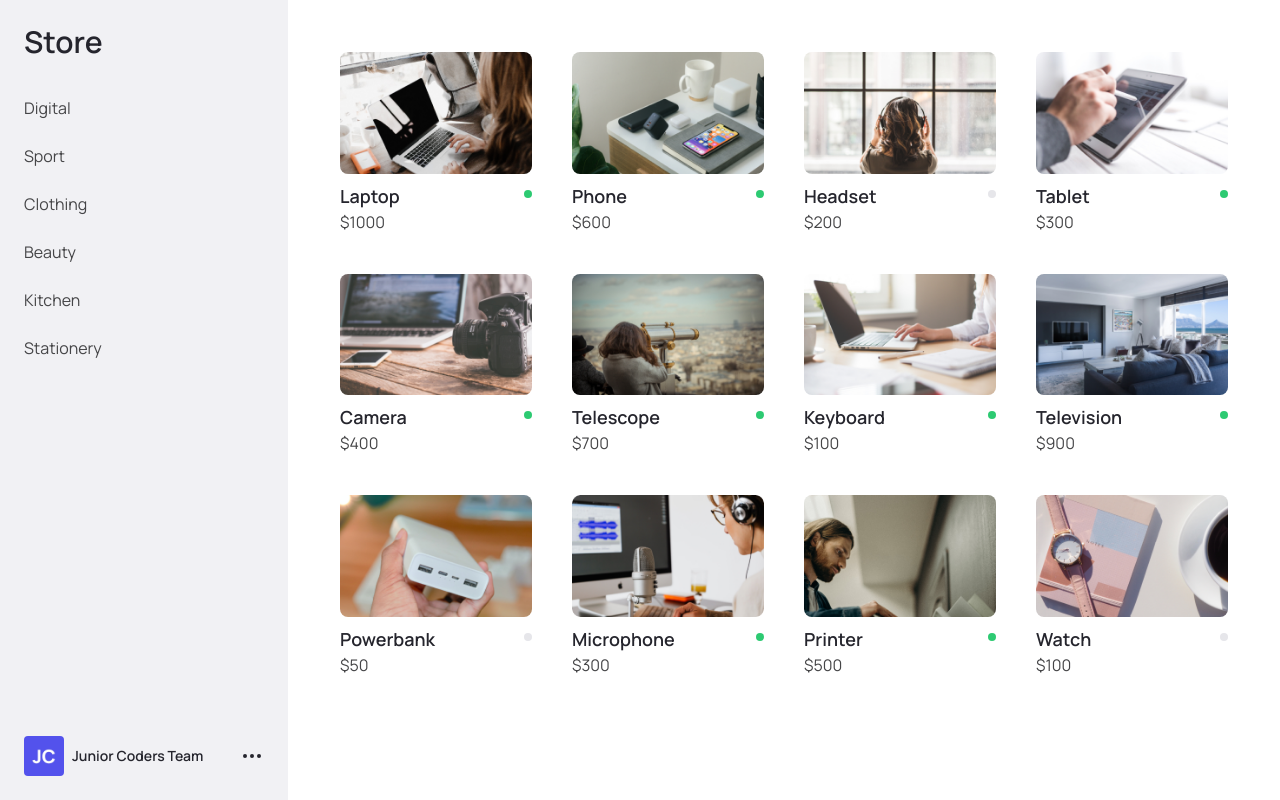
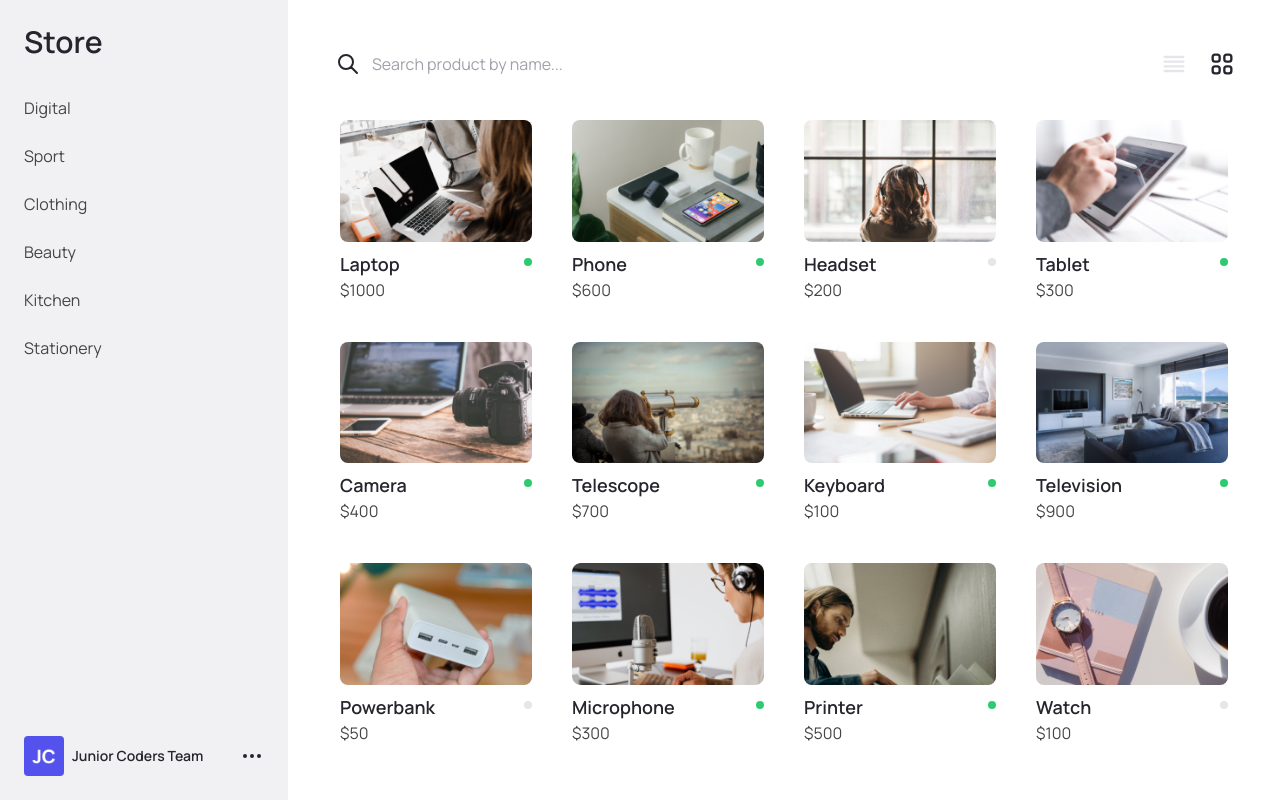
Before and after one commit to dumbmety/store, a JavaScript app: page / in a window 1280 px wide. Built offline with nearby package versions, Linux system fonts and the light colour scheme.

Commit message:
feat: Add products header(searchbar & actions)

```diff
--- /dev/null
+++ b/src/components/Header/Actions/Grid/Index.js
@@ -0,0 +1,11 @@
+import { ViewGridIcon } from '@heroicons/react/outline'
+const grid = props => {
+  const { active } = props;
+  return (
+    <li className={`mr-1 ${active ? 'curser-normal' : 'cursor-pointer'}`}>
+      <ViewGridIcon className={`${active ? 'text-black' : 'text-cool' } w-7 h-7 `} />
+    </li>
+  )
+}
+
+export default grid
--- /dev/null
+++ b/src/components/Header/Actions/List/Index.js
@@ -0,0 +1,13 @@
+import { ViewListIcon } from '@heroicons/react/outline'
+const list = props => {
+  const { active } = props
+  return (
+    <li className={`mr-1 ${active ? 'curser-normal' : 'cursor-pointer'}`}>
+      <ViewListIcon
+        className={`${active ? 'text-black' : 'text-cool'} w-7 h-7 mr-4`}
+      />
+    </li>
+  )
+}
+
+export default list
--- /dev/null
+++ b/src/components/Header/Actions/index.js
@@ -0,0 +1,15 @@
+import Grid from "./Grid/Index"
+import List from "./List/Index"
+import './style.css'
+const actions = () => {
+  return (
+    <nav className='product-header__actions'>
+      <ul>
+        <List />
+        <Grid active />
+      </ul>
+    </nav>
+  )
+}
+
+export default actions
--- /dev/null
+++ b/src/components/Header/Actions/style.css
@@ -0,0 +1,3 @@
+.product-header__actions ul {
+  @apply flex
+}
--- /dev/null
+++ b/src/components/Header/Searchbar/index.js
@@ -0,0 +1,12 @@
+import { SearchIcon } from '@heroicons/react/outline'
+import './style.css'
+const searchbar = () => {
+  return (
+    <div className="products-header__searchbar">
+      <input type="search" placeholder='Search product by name...' className="products-header__input" />
+      <SearchIcon size={24} className="products-header__icon " />
+    </div>
+  )
+}
+
+export default searchbar
--- /dev/null
+++ b/src/components/Header/Searchbar/style.css
@@ -0,0 +1,9 @@
+.products-header__searchbar {
+  @apply relative;
+}
+.products-header__input {
+  @apply py-3 pl-11 w-72 pr-5 border-none outline-none focus:border-gray;
+}
+.products-header__icon {
+  @apply absolute w-6 h-6 top-3 left-2;
+}
--- /dev/null
+++ b/src/components/Header/index.js
@@ -0,0 +1,13 @@
+import Actions from "./Actions";
+import Searchbar from "./Searchbar";
+import './style.css'
+const header = () => {
+  return (
+    <header className='products-header'>
+      <Searchbar />
+      <Actions />
+    </header>
+  );
+};
+
+export default header
--- /dev/null
+++ b/src/components/Header/style.css
@@ -0,0 +1,3 @@
+.products-header {
+  @apply flex justify-between items-center;
+}
--- a/src/components/Products/style.css
+++ b/src/components/Products/style.css
@@ -1,3 +1,3 @@
 .products {
-  @apply grid gap-4 grid-cols-1 sm:grid-cols-2 lg:grid-cols-3 xl:grid-cols-4 2xl:grid-cols-5;
+  @apply mt-5 grid gap-4 grid-cols-1 sm:grid-cols-2 lg:grid-cols-3 xl:grid-cols-4 2xl:grid-cols-5;
 }
--- a/src/containers/Home.js
+++ b/src/containers/Home.js
@@ -1,12 +1,14 @@
 import Main from '../components/Main'
 import Products from '../components/Products'
 import Sidebar from '../components/Sidebar'
+import Header from '../components/Header'
 
 function Home() {
   return (
     <div className="flex">
       <Sidebar />
       <Main>
+        <Header />
         <Products />
       </Main>
     </div>
```
